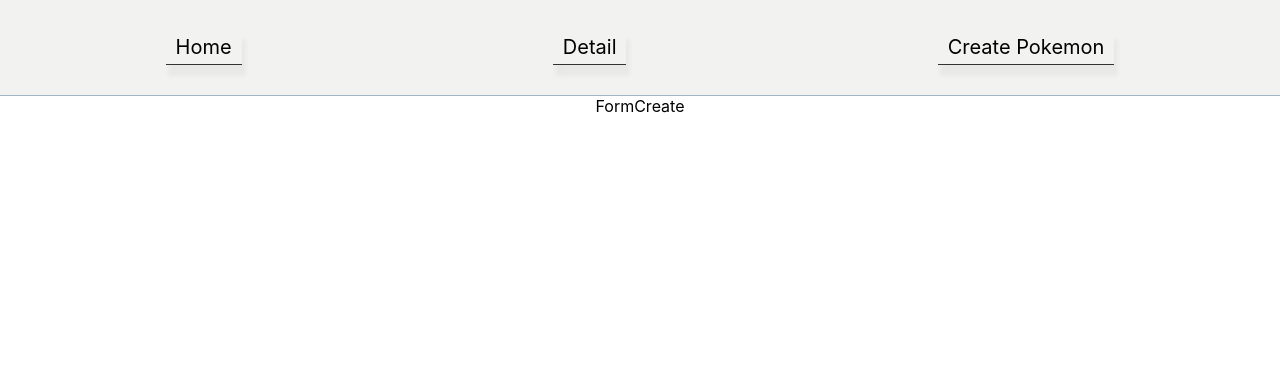
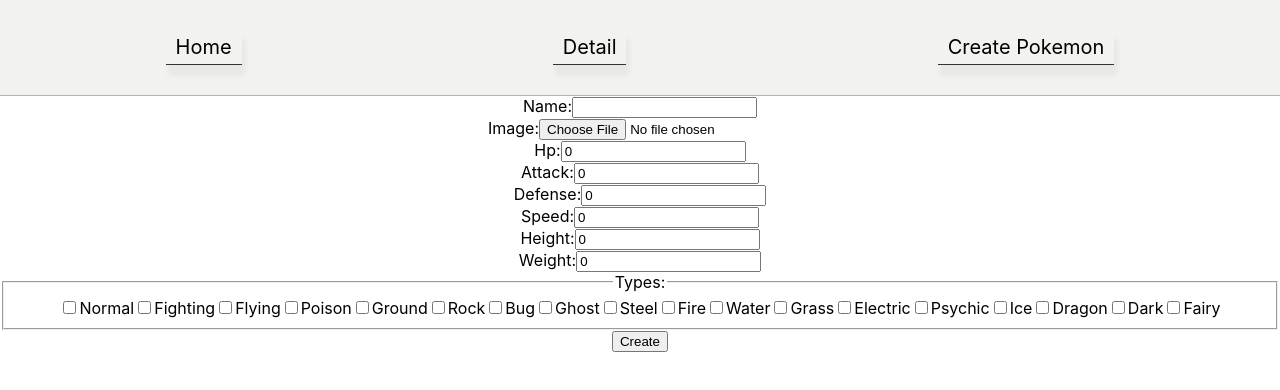
Before and after one commit to Niitram/Pokedex, a React (Create React App) app in the folder client/: page /createPokemon in a window 1280 px wide. Shown: the top 390 px of the page. Built offline with nearby package versions, Linux system fonts and the light colour scheme.

Commit message:
Creando formulario para creacion de personaje

```diff
--- a/client/src/Views/FormCreate/FormCreate.jsx
+++ b/client/src/Views/FormCreate/FormCreate.jsx
@@ -1,8 +1,189 @@
-import React from 'react'
+import React, { useState } from 'react'
+import { validateImage, validateStringAndNumber } from './validates'
+
 
 function FormCreate() {
+  const [pokemonData,setPokemonData]=useState({
+    name:"",
+    image:"",
+    hp:0,
+    attack:0,
+    defense:0,
+    speed:0,
+    height:0,
+    weight:0,
+    types:[]
+  })
+  const [errors,setErrors]=useState({
+    name:"",
+    image:"",
+    hp:0,
+    attack:0,
+    defense:0,
+    speed:0,
+    height:0,
+    weight:0,
+    types:[]
+  })
+  //Validates
+  /* validateStringAndNumber(pokemonData,setErrors) */
+
+
+  //Configurar para que empieze con error y se limpie al salir
+  /* useEffect(()=>{
+    setErrors()
+  },[]) */
+
+  //handlers
+
+
+  const handleInputChange =(e)=>{
+    e.preventDefault()
+    setPokemonData({...pokemonData, [e.target.name]:e.target.value})
+    validateStringAndNumber({...pokemonData, [e.target.name]:e.target.value},setErrors)
+  }
+  const handleInputImage =(e)=>{
+    e.preventDefault()
+    console.log(e.target.files[0]);
+    setPokemonData({...pokemonData, [e.target.name]:e.target.files[0]})
+    validateImage({...pokemonData, [e.target.name]:e.target.files[0]},setErrors)
+  }
+  const handleChangeTypes =(e)=>{
+  }
+
+  const handleSubmit =(e)=>{
+    e.preventDefault()
+
+  }
+
+
+
+
   return (
-    <div>FormCreate</div>
+    <div>
+      <form onSubmit={handleSubmit}>
+        <div>
+          <label htmlFor="name-input">Name:</label>
+          <input onChange={handleInputChange} value={pokemonData.name} type="text" id="name-input" name="name"/>
+          {errors.name?<div>{errors.name}</div>:<div></div>}
+        </div>
+        <div>
+          <div>
+            <label htmlFor="image-input">Image:</label>
+            <input onChange={handleInputImage} type="file" id="image-input" name="image" accept="image/png, image/jpeg, image/jpg"/>
+            {errors.image?<div>{errors.image}</div>:<div></div>}
+          </div>
+          <div>
+            <div>
+              <label htmlFor="hp-input">Hp:</label>
+              <input onChange={handleInputChange} value={pokemonData.hp} type="number" id="hp-input" name="hp" />
+              {errors.hp?<div>{errors.hp}</div>:<div></div>}
+            </div>
+            <div>
+              <label htmlFor="attack-input">Attack:</label>
+              <input onChange={handleInputChange} value={pokemonData.attack} type="number" id="attack-input" name="attack" />
+              {errors.attack?<div>{errors.attack}</div>:<div></div>}
+            </div>
+            <div>
+              <label htmlFor="defense-input">Defense:</label>
+              <input onChange={handleInputChange} value={pokemonData.defense} type="number" id="defense-input" name="defense"/>
+              {errors.defense?<div>{errors.defense}</div>:<div></div>}
+            </div>
+            <div>
+              <label htmlFor="speed-input">Speed:</label>
+              <input onChange={handleInputChange} value={pokemonData.speed} type="number" id="speed-input" name="speed"/>
+              {errors.speed?<div>{errors.speed}</div>:<div></div>}
+            </div>
+            <div>
+              <label htmlFor="height-input">Height:</label>
+              <input onChange={handleInputChange} value={pokemonData.height} type="number" id="height-input" name="height"/>
+            </div>
+            <div>
+              <label htmlFor="weight-input">Weight:</label>
+              <input onChange={handleInputChange} value={pokemonData.weight} type="number" id="weight-input" name="weight"/>
+            </div>
+            <div>
+              <fieldset>
+                <legend>Types:</legend>
+                <label>
+                  <input type="checkbox" name="type" value="normal" onChange={handleChangeTypes} />
+                  Normal
+                </label>
+                <label>
+                  <input type="checkbox" name="type" value="fighting" onChange={handleChangeTypes} />
+                  Fighting
+                </label>
+                <label>
+                  <input type="checkbox" name="type" value="flying" onChange={handleChangeTypes} />
+                  Flying
+                </label>
+                <label>
+                  <input type="checkbox" name="type" value="poison" onChange={handleChangeTypes} />
+                  Poison
+                </label>
+                <label>
+                  <input type="checkbox" name="type" value="ground" onChange={handleChangeTypes} />
+                  Ground
+                </label>
+                <label>
+                  <input type="checkbox" name="type" value="rock" onChange={handleChangeTypes} />
+                  Rock
+                </label>
+                <label>
+                  <input type="checkbox" name="type" value="bug" onChange={handleChangeTypes} />
+                  Bug
+                </label>
+                <label>
+                  <input type="checkbox" name="type" value="ghost" onChange={handleChangeTypes} />
+                  Ghost
+                </label>
+                <label>
+                  <input type="checkbox" name="type" value="steel" onChange={handleChangeTypes} />
+                  Steel
+                </label>
+                <label>
+                  <input type="checkbox" name="type" value="fire" onChange={handleChangeTypes} />
+                  Fire
+                </label>
+                <label>
+                  <input type="checkbox" name="type" value="water" onChange={handleChangeTypes} />
+                  Water
+                </label>
+                <label>
+                  <input type="checkbox" name="type" value="grass" onChange={handleChangeTypes} />
+                  Grass
+                </label>
+                <label>
+                  <input type="checkbox" name="type" value="electric" onChange={handleChangeTypes} />
+                  Electric
+                </label>
+                <label>
+                  <input type="checkbox" name="type" value="psychic" onChange={handleChangeTypes} />
+                  Psychic
+                </label>
+                <label>
+                  <input type="checkbox" name="type" value="ice" onChange={handleChangeTypes} />
+                  Ice
+                </label>
+                <label>
+                  <input type="checkbox" name="type" value="dragon" onChange={handleChangeTypes} />
+                  Dragon
+                </label>
+                <label>
+                  <input type="checkbox" name="type" value="dark" onChange={handleChangeTypes} />
+                  Dark
+                </label>
+                <label>
+                  <input type="checkbox" name="type" value="fairy" onChange={handleChangeTypes} />
+                  Fairy
+                </label>
+              </fieldset>
+            </div>
+          </div>
+        </div>
+        <button type="submit">Create</button>
+      </form>
+    </div>
   )
 }
 
--- /dev/null
+++ b/client/src/Views/FormCreate/validates.js
@@ -0,0 +1,57 @@
+export const validateStringAndNumber = (pokemon, setErrors) => {
+    //Validacion name
+    const regexString = /^[a-zA-Z]+$/
+    if (!pokemon.name) setErrors(prevState => { return { ...prevState, name: "Required" } })
+    if (pokemon.name) {
+        if (regexString.test(pokemon.name)) {
+            setErrors(prevState => { return { ...prevState, name: "" } })
+        }
+        else { setErrors(prevState => { return { ...prevState, name: "Invalid name" } }) }
+    }
+    //Validacion hp
+    const regexNumber = /^\d+$/
+    if (!pokemon.hp) setErrors(prevState => { return { ...prevState, hp: "Required" } })
+    if (pokemon.hp) {
+        if (regexNumber.test(pokemon.hp)) {
+            setErrors(prevState => { return { ...prevState, hp: "" } })
+        }
+        else { setErrors(prevState => { return { ...prevState, hp: "Invalid number" } }) }
+    }
+    //Validacion attack
+    if (!pokemon.attack) setErrors(prevState => { return { ...prevState, attack: "Required" } })
+    if (pokemon.attack) {
+        if (regexNumber.test(pokemon.attack)) {
+            setErrors(prevState => { return { ...prevState, attack: "" } })
+        }
+        else { setErrors(prevState => { return { ...prevState, attack: "Invalid number" } }) }
+    }
+    //Validacion defense
+    if (!pokemon.defense) setErrors(prevState => { return { ...prevState, defense: "Required" } })
+    if (pokemon.defense) {
+        if (regexNumber.test(pokemon.defense)) {
+            setErrors(prevState => { return { ...prevState, defense: "" } })
+        }
+        else { setErrors(prevState => { return { ...prevState, defense: "Invalid number" } }) }
+    }
+    //Validacion speed
+    if (pokemon.speed) {
+        if (regexNumber.test(pokemon.speed)) {
+            setErrors(prevState => { return { ...prevState, speed: "" } })
+        }
+        else { setErrors(prevState => { return { ...prevState, speed: "Invalid number" } }) }
+    }
+}
+
+export const validateImage = (pokemon, setErrors) => {
+    //Validacion name
+    const regexUrlImage = /(https?:\/\/.*\.(?:png|jpg|jpeg))/i
+
+    if (!pokemon.image) setErrors(prevState => { return { ...prevState, image: "Required" } })
+    if (pokemon.image) {
+        if (regexUrlImage.test(pokemon.image)) {
+            setErrors(prevState => { return { ...prevState, image: "" } })
+        }
+        else { setErrors(prevState => { return { ...prevState, image: "Invalid image" } }) }
+    }
+
+}
```
Also changed, not shown: client/src/Components/allFilters/FilterAttack/FilterAttack.jsx (+4 -4 lines).
